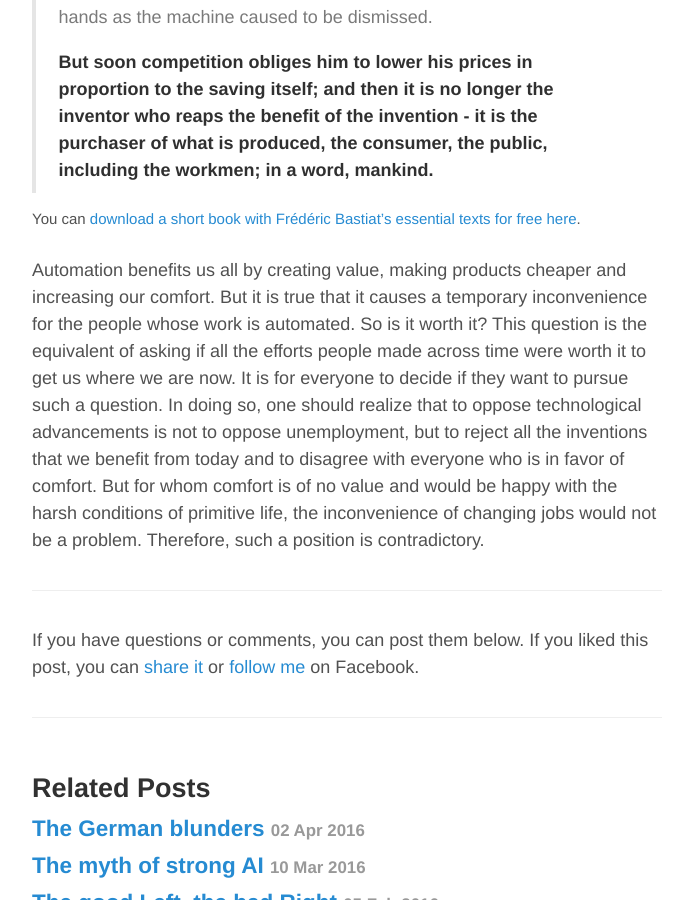
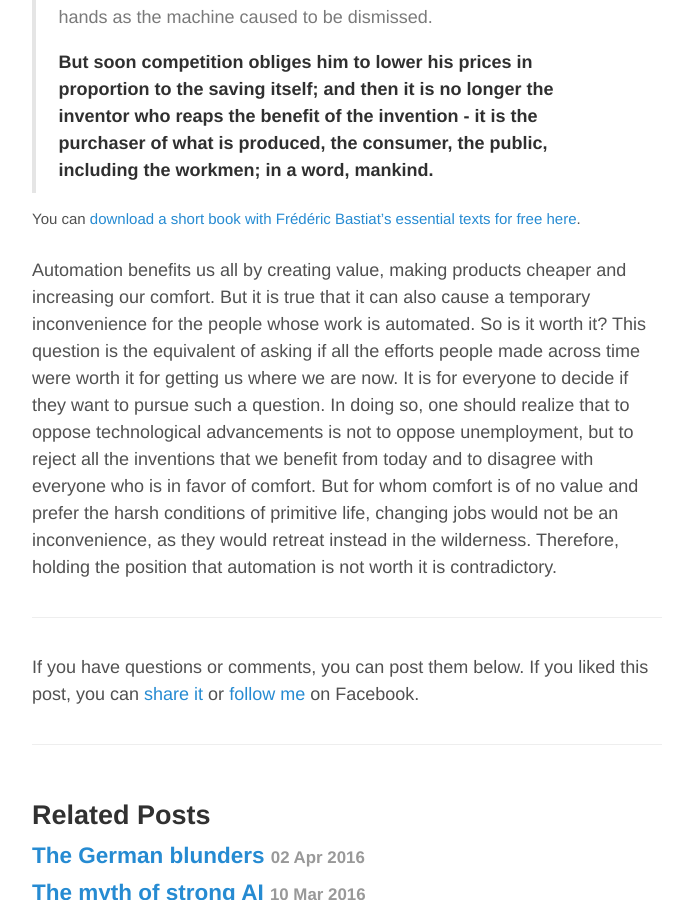
Before and after one commit to aoghina/aoghina.github.io, a Jekyll site: the page built from _posts/2016-10-18-the-luddite-fallacy.md, in a window 1280 px wide and 900 px high, scrolled down 3139 px. Shown: the whole window, without its empty margins (293-986 px from the left). Built offline with Jekyll 4.4.1, drawn with Linux system fonts in a browser that asks for light colours; comment, search, counter and statistics services are not loaded.

Commit message:
Update luddite

```diff
--- a/_posts/2016-10-18-the-luddite-fallacy.md
+++ b/_posts/2016-10-18-the-luddite-fallacy.md
@@ -45,4 +45,4 @@ Over time, many people have explained this fallacy in much clearer terms. Below
 
 <sup>You can <a href="https://fee.org/resources/the-essential-frederic-bastiat/">download a short book with Frédéric Bastiat's essential texts for free here</a>.</sup>
 
-Automation benefits us all by creating value, making products cheaper and increasing our comfort. But it is true that it causes a temporary inconvenience for the people whose work is automated. So is it worth it? This question is the equivalent of asking if all the efforts people made across time were worth it to get us where we are now. It is for everyone to decide if they want to pursue such a question. In doing so, one should realize that to oppose technological advancements is not to oppose unemployment, but to reject all the inventions that we benefit from today and to disagree with everyone who is in favor of comfort. But for whom comfort is of no value and would be happy with the harsh conditions of primitive life, the inconvenience of changing jobs would not be a problem. Therefore, such a position is contradictory.
+Automation benefits us all by creating value, making products cheaper and increasing our comfort. But it is true that it can also cause a temporary inconvenience for the people whose work is automated. So is it worth it? This question is the equivalent of asking if all the efforts people made across time were worth it for getting us where we are now. It is for everyone to decide if they want to pursue such a question. In doing so, one should realize that to oppose technological advancements is not to oppose unemployment, but to reject all the inventions that we benefit from today and to disagree with everyone who is in favor of comfort. But for whom comfort is of no value and prefer the harsh conditions of primitive life, changing jobs would not be an inconvenience, as they would retreat instead in the wilderness. Therefore, holding the position that automation is not worth it is contradictory.
```
